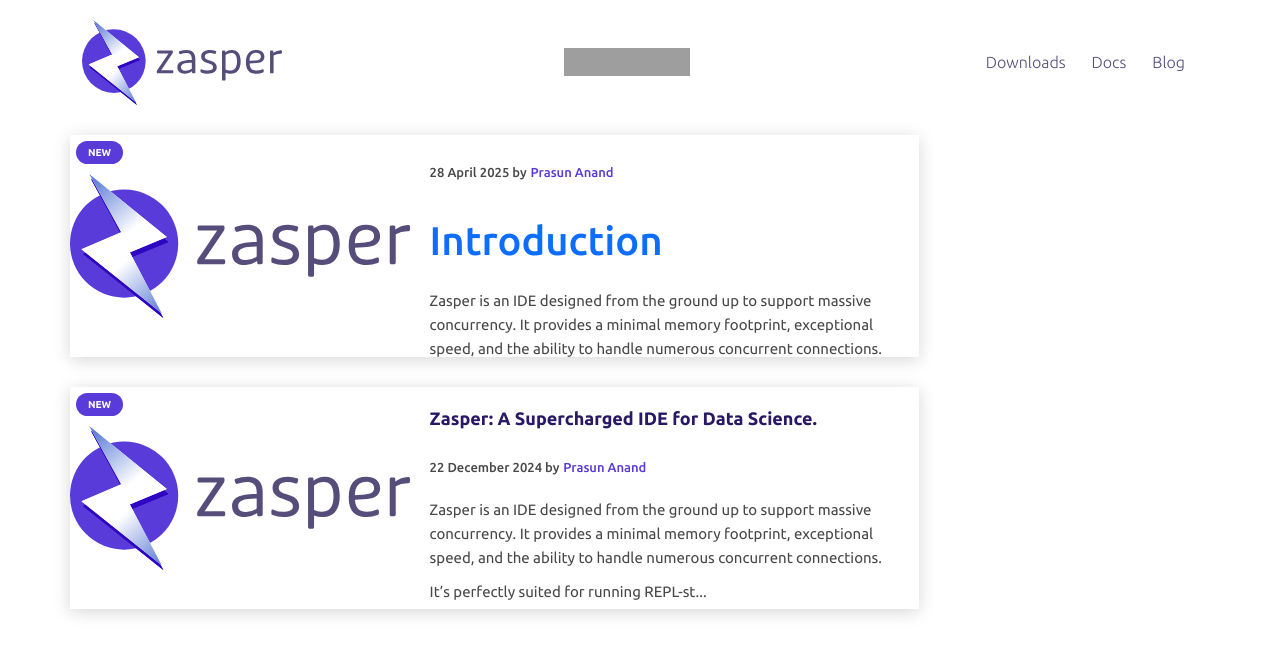
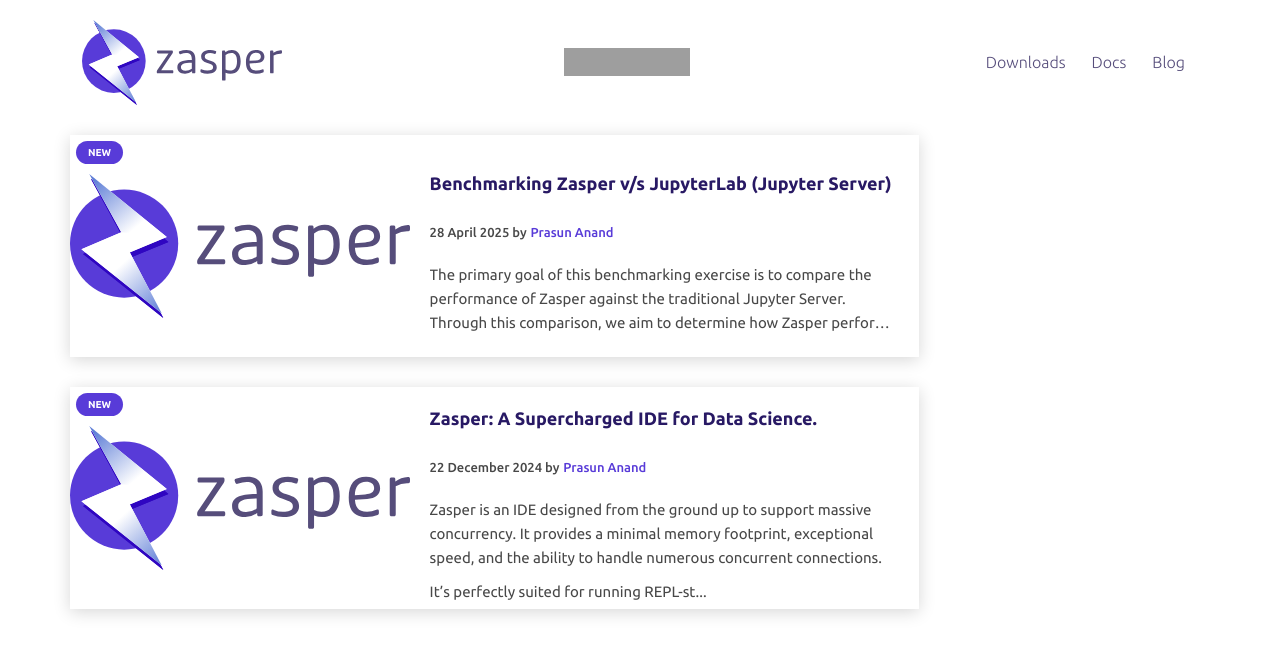
Before and after one commit to zasper-io/zasper-io.github.io, a Jekyll site: the page built from blog/index.md, in a window 1280 px wide and 900 px high. Shown: the top 655 px of the window. Built offline with Jekyll 4.4.1, drawn with Linux system fonts in a browser that asks for light colours; nearby versions of some CDN libraries; grey boxes are pictures that could not be loaded.

Commit message:
update the blog with latest report

```diff
--- a/blog/_posts/2025-04-28-benchmarking-zasper-vs-jupyterlab.markdown
+++ b/blog/_posts/2025-04-28-benchmarking-zasper-vs-jupyterlab.markdown
@@ -8,7 +8,13 @@
 banner: /static/images/logo.svg
 ---
 
-# Introduction
+The primary goal of this benchmarking exercise is to compare the performance of Zasper against the traditional Jupyter Server. Through this comparison, we aim to determine how Zasper performs in a real-world scenario where multiple execute requests are made, with particular interest in resource consumption and efficiency. The focus areas for evaluation are:
+
+* CPU Usage
+* RAM Usage
+* Throughput
+* Latency
+* Resilience
 
 Zasper is an IDE designed from the ground up to support massive concurrency. It provides a minimal memory footprint, exceptional speed, and the ability to handle numerous concurrent connections.
 
@@ -17,15 +23,6 @@
 [Project Github Link](https://github.com/zasper-io/zasper) |
 [Benchmark Code Github Link](https://github.com/zasper-io/zasper-benchmark)
 
-The primary goal of this benchmarking exercise is to compare the performance of Zasper against the traditional Jupyter Server. The focus areas for evaluation are:
-
-* CPU Usage
-* RAM Usage
-* Throughput
-* Latency
-* Resilience
-
-Through this comparison, we aim to determine how Zasper performs in a real-world scenario where multiple execute requests are made, with particular interest in resource consumption and efficiency.
 
 ## Key Findings at a Glance
 
```
